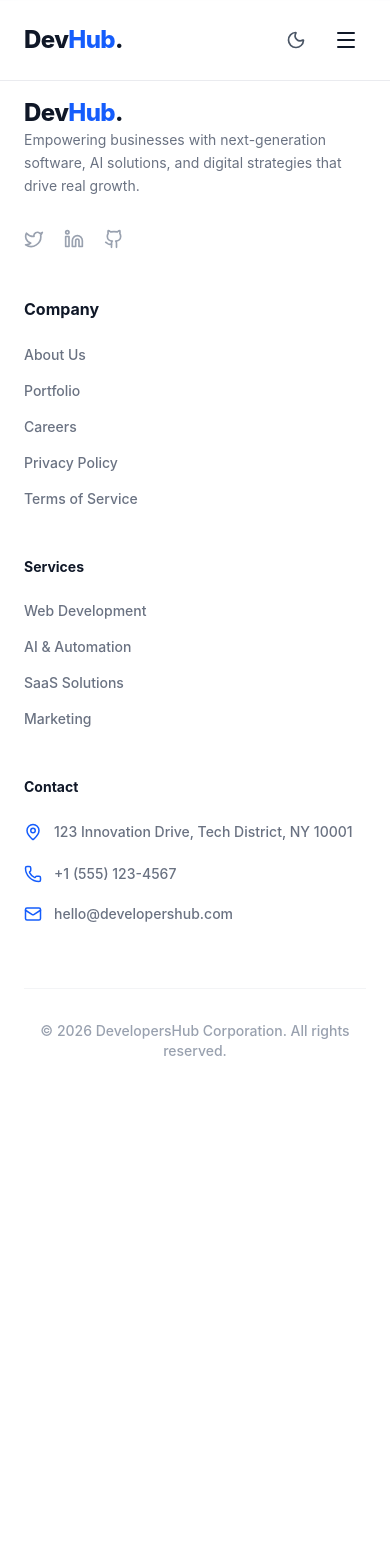
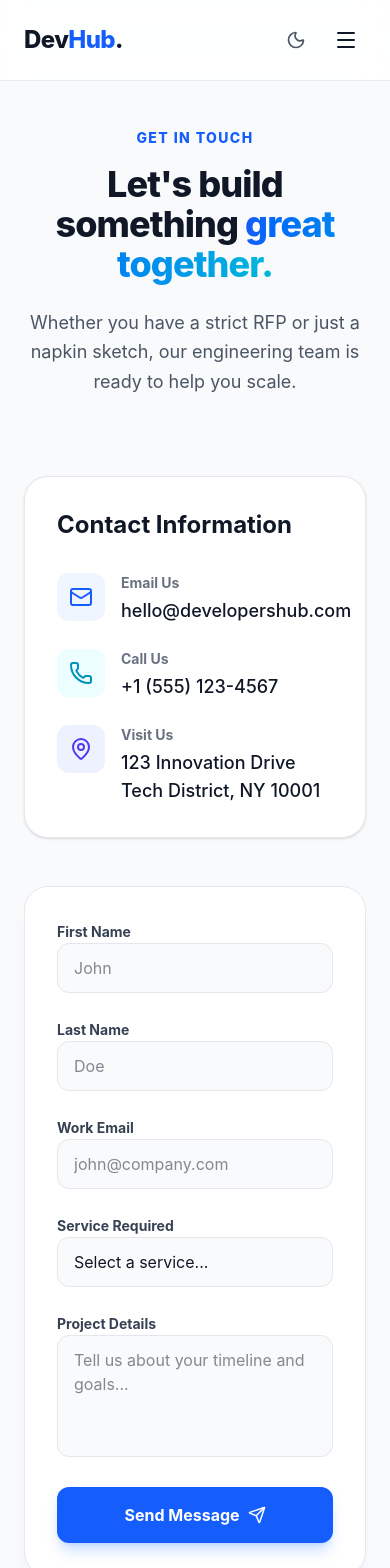
Before and after one commit to Muhammad-Abdullah-codes/proj, a React (Vite) app: page /contact in a window 390 px wide. Shown: the top 1568 px of the page. Before the commit the page ends 1101 px from the top, so only its background shows below. Built offline with nearby package versions, Linux system fonts and the light colour scheme.

Commit message:
build contact page UI with responsive form

```diff
--- a/src/App.tsx
+++ b/src/App.tsx
@@ -4,6 +4,7 @@ import Footer from "./components/Footer";
 import Home from "./pages/Home";
 import Services from "./pages/Services";
 import Portfolio from "./pages/Portfolio";
+import Contact from "./pages/Contact";
 
 function App() {
   return (
@@ -17,6 +18,7 @@ function App() {
             <Route path="/" element={<Home />} />
             <Route path="/services" element={<Services />} />
             <Route path="/portfolio" element={<Portfolio />} />
+            <Route path="/contact" element={<Contact />} />
           </Routes>
         </main>
 
--- /dev/null
+++ b/src/pages/Contact.tsx
@@ -0,0 +1,209 @@
+import { motion, type Variants } from "framer-motion";
+import { Mail, Phone, MapPin, Send } from "lucide-react";
+
+export default function Contact() {
+  const pageVariants: Variants = {
+    hidden: { opacity: 0 },
+    visible: {
+      opacity: 1,
+      transition: { duration: 0.5, staggerChildren: 0.15 },
+    },
+  };
+
+  const itemVariants: Variants = {
+    hidden: { opacity: 0, y: 20 },
+    visible: { opacity: 1, y: 0, transition: { duration: 0.5 } },
+  };
+
+  return (
+    <motion.div
+      variants={pageVariants}
+      initial="hidden"
+      animate="visible"
+      className="pt-32 pb-24 min-h-screen bg-gray-50 dark:bg-gray-950 transition-colors duration-300"
+    >
+      <div className="max-w-7xl mx-auto px-6">
+        {/* Header */}
+        <motion.div
+          variants={itemVariants}
+          className="text-center max-w-3xl mx-auto mb-20"
+        >
+          <h2 className="text-sm font-extrabold text-blue-600 dark:text-blue-500 tracking-widest uppercase mb-4">
+            Get in Touch
+          </h2>
+          <h1 className="text-4xl md:text-5xl font-extrabold text-gray-900 dark:text-white mb-6 tracking-tight">
+            Let's build something{" "}
+            <span className="text-transparent bg-clip-text bg-linear-to-r from-blue-600 to-cyan-500 dark:from-blue-400 dark:to-cyan-300">
+              great together.
+            </span>
+          </h1>
+          <p className="text-lg text-gray-600 dark:text-gray-400 leading-relaxed">
+            Whether you have a strict RFP or just a napkin sketch, our
+            engineering team is ready to help you scale.
+          </p>
+        </motion.div>
+
+        <div className="grid grid-cols-1 lg:grid-cols-12 gap-12 lg:gap-8">
+          {/* Contact Information (Left Column) */}
+          <motion.div
+            variants={itemVariants}
+            className="lg:col-span-5 space-y-8"
+          >
+            <div className="bg-white dark:bg-gray-900 rounded-3xl p-8 border border-gray-200 dark:border-gray-800 shadow-sm">
+              <h3 className="text-2xl font-bold text-gray-900 dark:text-white mb-8">
+                Contact Information
+              </h3>
+
+              <div className="space-y-6">
+                <div className="flex items-start gap-4">
+                  <div className="w-12 h-12 bg-blue-50 dark:bg-blue-900/20 text-blue-600 dark:text-blue-400 rounded-xl flex items-center justify-center shrink-0">
+                    <Mail size={24} />
+                  </div>
+                  <div>
+                    <p className="text-sm font-bold text-gray-500 dark:text-gray-400 mb-1">
+                      Email Us
+                    </p>
+                    <a
+                      href="mailto:hello@developershub.com"
+                      className="text-lg font-medium text-gray-900 dark:text-white hover:text-blue-600 dark:hover:text-blue-400 transition-colors"
+                    >
+                      hello@developershub.com
+                    </a>
+                  </div>
+                </div>
+
+                <div className="flex items-start gap-4">
+                  <div className="w-12 h-12 bg-cyan-50 dark:bg-cyan-900/20 text-cyan-600 dark:text-cyan-400 rounded-xl flex items-center justify-center shrink-0">
+                    <Phone size={24} />
+                  </div>
+                  <div>
+                    <p className="text-sm font-bold text-gray-500 dark:text-gray-400 mb-1">
+                      Call Us
+                    </p>
+                    <a
+                      href="tel:+15551234567"
+                      className="text-lg font-medium text-gray-900 dark:text-white hover:text-cyan-600 dark:hover:text-cyan-400 transition-colors"
+                    >
+                      +1 (555) 123-4567
+                    </a>
+                  </div>
+                </div>
+
+                <div className="flex items-start gap-4">
+                  <div className="w-12 h-12 bg-indigo-50 dark:bg-indigo-900/20 text-indigo-600 dark:text-indigo-400 rounded-xl flex items-center justify-center shrink-0">
+                    <MapPin size={24} />
+                  </div>
+                  <div>
+                    <p className="text-sm font-bold text-gray-500 dark:text-gray-400 mb-1">
+                      Visit Us
+                    </p>
+                    <p className="text-lg font-medium text-gray-900 dark:text-white">
+                      123 Innovation Drive
+                      <br />
+                      Tech District, NY 10001
+                    </p>
+                  </div>
+                </div>
+              </div>
+            </div>
+          </motion.div>
+
+          {/* Form UI (Right Column) */}
+          <motion.div variants={itemVariants} className="lg:col-span-7">
+            <div className="bg-white dark:bg-gray-900 rounded-3xl p-8 md:p-10 border border-gray-200 dark:border-gray-800 shadow-xl shadow-blue-500/5">
+              <form className="space-y-6" onSubmit={(e) => e.preventDefault()}>
+                <div className="grid grid-cols-1 md:grid-cols-2 gap-6">
+                  <div className="space-y-2">
+                    <label
+                      htmlFor="firstName"
+                      className="text-sm font-bold text-gray-700 dark:text-gray-300"
+                    >
+                      First Name
+                    </label>
+                    <input
+                      type="text"
+                      id="firstName"
+                      className="w-full px-4 py-3 rounded-xl bg-gray-50 dark:bg-gray-950 border border-gray-200 dark:border-gray-800 text-gray-900 dark:text-white focus:ring-2 focus:ring-blue-500 outline-none transition-all"
+                      placeholder="John"
+                    />
+                  </div>
+                  <div className="space-y-2">
+                    <label
+                      htmlFor="lastName"
+                      className="text-sm font-bold text-gray-700 dark:text-gray-300"
+                    >
+                      Last Name
+                    </label>
+                    <input
+                      type="text"
+                      id="lastName"
+                      className="w-full px-4 py-3 rounded-xl bg-gray-50 dark:bg-gray-950 border border-gray-200 dark:border-gray-800 text-gray-900 dark:text-white focus:ring-2 focus:ring-blue-500 outline-none transition-all"
+                      placeholder="Doe"
+                    />
+                  </div>
+                </div>
+
+                <div className="space-y-2">
+                  <label
+                    htmlFor="email"
+                    className="text-sm font-bold text-gray-700 dark:text-gray-300"
+                  >
+                    Work Email
+                  </label>
+                  <input
+                    type="email"
+                    id="email"
+                    className="w-full px-4 py-3 rounded-xl bg-gray-50 dark:bg-gray-950 border border-gray-200 dark:border-gray-800 text-gray-900 dark:text-white focus:ring-2 focus:ring-blue-500 outline-none transition-all"
+                    placeholder="john@company.com"
+                  />
+                </div>
+
+                <div className="space-y-2">
+                  <label
+                    htmlFor="service"
+                    className="text-sm font-bold text-gray-700 dark:text-gray-300"
+                  >
+                    Service Required
+                  </label>
+                  <select
+                    id="service"
+                    className="w-full px-4 py-3 rounded-xl bg-gray-50 dark:bg-gray-950 border border-gray-200 dark:border-gray-800 text-gray-900 dark:text-white focus:ring-2 focus:ring-blue-500 outline-none transition-all appearance-none"
+                  >
+                    <option value="">Select a service...</option>
+                    <option value="web">Web Development</option>
+                    <option value="mobile">Mobile App</option>
+                    <option value="ai">AI Solutions</option>
+                    <option value="marketing">Digital Marketing</option>
+                  </select>
+                </div>
+
+                <div className="space-y-2">
+                  <label
+                    htmlFor="message"
+                    className="text-sm font-bold text-gray-700 dark:text-gray-300"
+                  >
+                    Project Details
+                  </label>
+                  <textarea
+                    id="message"
+                    rows={4}
+                    className="w-full px-4 py-3 rounded-xl bg-gray-50 dark:bg-gray-950 border border-gray-200 dark:border-gray-800 text-gray-900 dark:text-white focus:ring-2 focus:ring-blue-500 outline-none transition-all resize-none"
+                    placeholder="Tell us about your timeline and goals..."
+                  ></textarea>
+                </div>
+
+                <button
+                  type="submit"
+                  className="w-full flex items-center justify-center gap-2 bg-blue-600 text-white px-8 py-4 rounded-xl font-bold hover:bg-blue-700 transition-all shadow-lg shadow-blue-500/25 active:scale-95"
+                >
+                  Send Message
+                  <Send size={18} />
+                </button>
+              </form>
+            </div>
+          </motion.div>
+        </div>
+      </div>
+    </motion.div>
+  );
+}
```
